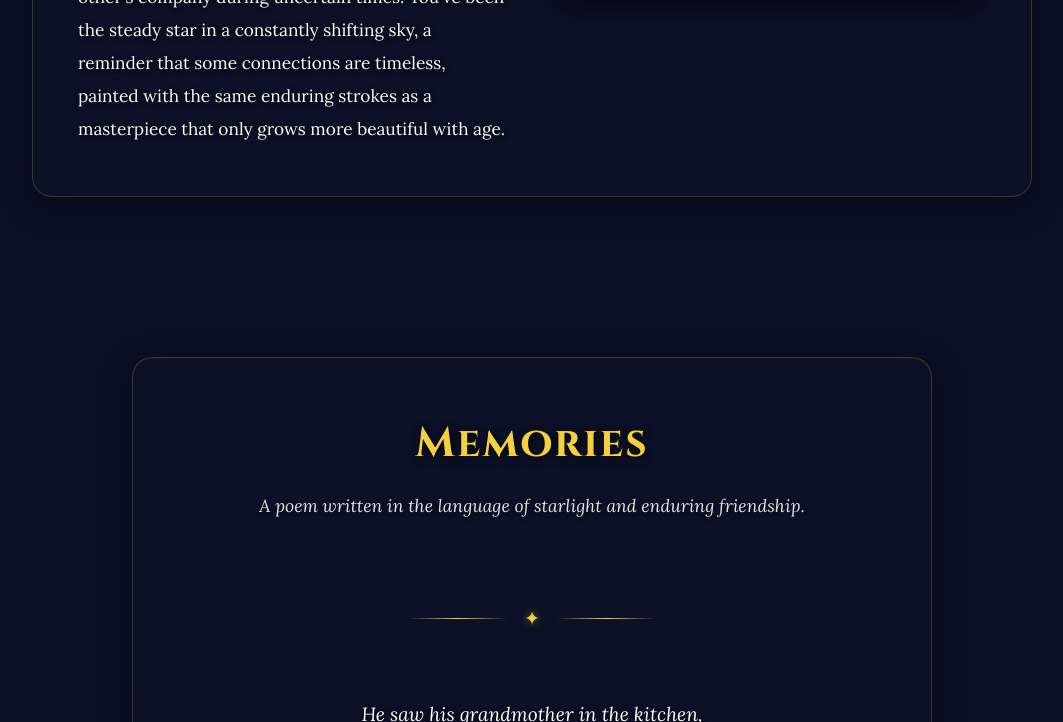
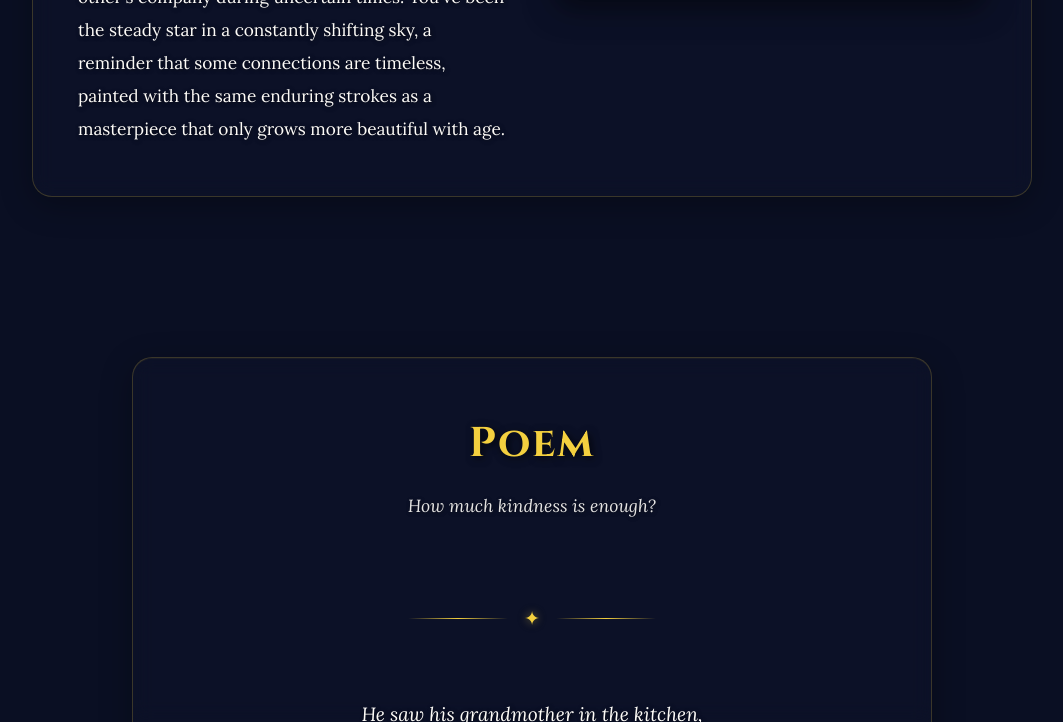
Before and after one commit to BeeGr8teful/Soma-s-birthday-website, a plain HTML site: page index.html in a window 1280 px wide. Shown: the part 1501-2223 px from the top of the page, without its empty margins (108-1171 px from the left). Drawn offline with Linux system fonts and the light colour scheme.

Commit message:
Update index.html

```diff
--- a/index.html
+++ b/index.html
@@ -50,7 +50,7 @@
         <!-- Main Hero Content -->
         <div class="hero__content">
             <h1 class="hero__title">Happy Birthday!</h1>
-            <h2 class="hero__subtitle">To Our Dearest Friend</h2>
+            <h2 class="hero__subtitle">To My Dear Friend Soma (The Thirapist, The Amoza, The Friend)</h2>
             <p class="hero__text">
                 As stars dance in the velvet night sky, we celebrate the light you bring to our lives.
                 May this year be filled with wonder, joy, and countless moments of magic.
@@ -136,8 +136,8 @@
     <!-- ═══════════════════════════════════════════════ -->
     <section id="memories" aria-label="Memories">
         <div class="glass-card glass-card--narrow">
-            <h2 class="section-title">Memories</h2>
-            <p class="section-intro">A poem written in the language of starlight and enduring friendship.</p>
+            <h2 class="section-title">Poem</h2>
+            <p class="section-intro">How much kindness is enough?</p>
             <div class="poetry-block">
 
                 <!-- Gold Divider Top -->
```
